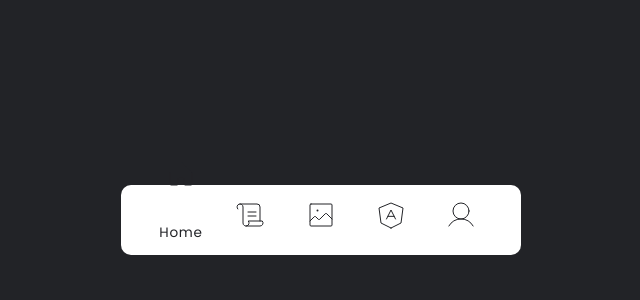
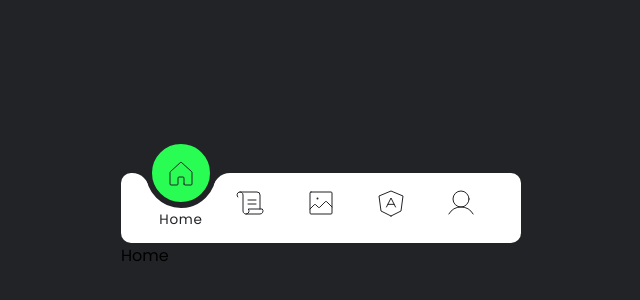
Before and after one commit to fawadashraf1262/navigation, a React (Vite) app: page / in a window 1280 px wide. Shown: the part 180-480 px from the top of the page, without its empty margins (319-959 px from the left). Built offline with nearby package versions, Linux system fonts and the light colour scheme.

Commit message:
before javascript

```diff
--- a/src/App.jsx
+++ b/src/App.jsx
@@ -5,10 +5,12 @@ import Blog from './Blog'
 import Contact from './Contact'
 import Gallery from './Gallery'
 import About from './About'
+import Header from './Header'
 
 const App = () => {
   return (
     <BrowserRouter>
+      <Header/>
       <Routes>
         <Route path='/' element={<Home/>}></Route>
         <Route path='/blog' element={<Blog/>}></Route>
--- /dev/null
+++ b/src/Header.jsx
@@ -0,0 +1,45 @@
+import React from 'react'
+import { Link } from 'react-router-dom'
+import { House, Scroll, ImageSquare, AngularLogo, User } from 'phosphor-react'
+
+const Header = () => {
+  return (
+    <div className='navigation'>
+        <ul>
+            <li className='list active'>
+                <Link to='/'>
+                    <span className='icon'><House size={32} weight="thin" /></span>
+                    <span className='text'>Home</span>
+                </Link>
+            </li>
+            <li className='list'>
+                <Link to='/blog'>
+                    <span className='icon'><Scroll size={32} weight="thin" /></span>
+                    <span className='text'>Blog</span>
+                </Link>
+            </li>
+            <li className='list'>
+                <Link to='/gallery'>
+                    <span className='icon'><ImageSquare size={32} weight="thin" /></span>
+                    <span className='text'>Gallery</span>
+                </Link>
+            </li>
+            <li className='list'>
+                <Link to='/about'>
+                    <span className='icon'><AngularLogo size={32} weight="thin" /></span>
+                    <span className='text'>About</span>
+                </Link>
+            </li>
+            <li className='list'>
+                <Link to='/contact'>
+                    <span className='icon'><User size={32} weight="thin" /></span>
+                    <span className='text'>Contact</span>
+                </Link>
+            </li>
+            <div className="indicator"></div>
+        </ul>
+    </div>
+  )
+}
+
+export default Header
--- a/src/Home.jsx
+++ b/src/Home.jsx
@@ -1,44 +1,8 @@
 import React from 'react'
-import { Link } from 'react-router-dom'
-import { House, Scroll, ImageSquare, AngularLogo, User } from 'phosphor-react'
 
 const Home = () => {
   return (
-    <div className='navigation'>
-        <ul>
-            <li className='list active'>
-                <Link to='/'>
-                    <span className='icon'><House size={32} weight="thin" /></span>
-                    <span className='text'>Home</span>
-                </Link>
-            </li>
-            <li className='list'>
-                <Link to='/blog'>
-                    <span className='icon'><Scroll size={32} weight="thin" /></span>
-                    <span className='text'>Blog</span>
-                </Link>
-            </li>
-            <li className='list'>
-                <Link to='/gallery'>
-                    <span className='icon'><ImageSquare size={32} weight="thin" /></span>
-                    <span className='text'>Gallery</span>
-                </Link>
-            </li>
-            <li className='list'>
-                <Link to='/about'>
-                    <span className='icon'><AngularLogo size={32} weight="thin" /></span>
-                    <span className='text'>About</span>
-                </Link>
-            </li>
-            <li className='list'>
-                <Link to='/contact'>
-                    <span className='icon'><User size={32} weight="thin" /></span>
-                    <span className='text'>Contact</span>
-                </Link>
-            </li>
-            <div className="indicator"></div>
-        </ul>
-    </div>
+    <div>Home</div>
   )
 }
 
--- a/src/index.css
+++ b/src/index.css
@@ -65,7 +65,7 @@ body{
 }
 
 .navigation ul li.active a .icon{
-    transform: translateY(-41px);
+    transform: translateY(-29px);
     /* transform: rotate3d(0, 1, 0, 60deg); */
 }
 .navigation ul li a .text{
@@ -82,3 +82,35 @@ body{
     opacity: 1;
     transform: translateY(10px);
 }
+.indicator{
+    position: absolute;
+    top: -50%;
+    width: 70px;
+    height: 70px;
+    background: #29fd53;
+    border-radius: 50%;
+    border: 6px solid var(--clr);
+    transition: 0.5s;
+}
+.indicator::before{
+    content: '';
+    position: absolute;
+    top: 50%;
+    left: -20px;
+    width: 17.2px;
+    height: 20px;
+    background: transparent;
+    border-top-right-radius: 50px;
+    box-shadow: 0px -10px 0 0 var(--clr);
+}
+.indicator::after{
+    content: '';
+    position: absolute;
+    top: 50%;
+    right: -20px;
+    width: 17.2px;
+    height: 20px;
+    background: transparent;
+    border-top-left-radius: 50px;
+    box-shadow: 0px -10px 0 0 var(--clr);
+}
```
